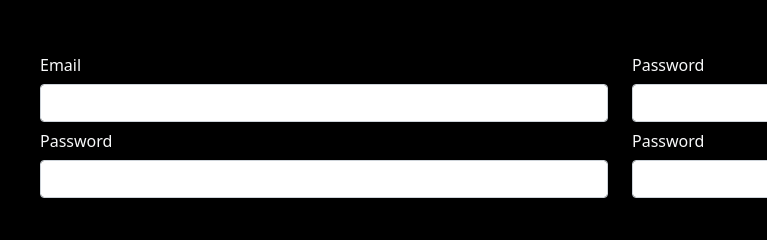
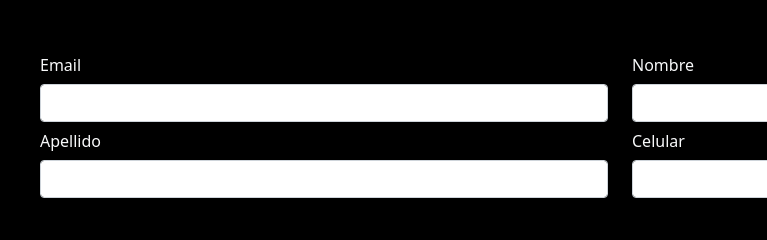
Before and after one commit to jiambn13/blackhouse, a plain HTML site: page contacto.html in a window 1280 px wide. Shown: the part 460-700 px from the top of the page, 20-787 px from the left. Drawn offline with nearby package versions, Linux system fonts and the light colour scheme.

Commit message:
update from

```diff
--- a/contacto.html
+++ b/contacto.html
@@ -39,38 +39,38 @@
     </header>
 
 
-    <form class=" row mx-5 my-5">
+    <form class=" row mx-5 my-5" action="#" method="get" enctype="application/x-www-form-urlencoded">
 
         <div class="col-md-6">
-          <label for="inputEmail3" class="col-sm-2 col-form-label text-light"  >Email</label>
+          <label for="email" class="col-sm-2 col-form-label text-light"  >Email</label>
           <div class="col-sm-12">
-            <input type="email" class="form-control" id="inputEmail3">
+            <input type="email" class="form-control" id="email" name="email">
           </div>
         </div>
 
         <div class="col-md-6">
-          <label for="inputPassword3" class="col-sm-2 col-form-label text-light">Password</label>
+          <label for="nombre" class="col-sm-2 col-form-label text-light">Nombre</label>
           <div class="col-sm-12">
-            <input type="password" class="form-control " id="inputPassword3">
+            <input type="text" class="form-control " id="nombre" name="nombre">
           </div>
         </div>
 
         <div class="col-6">
-          <label for="inputPassword3" class="col-sm-2 col-form-label text-light">Password</label>
+          <label for="apellido" class="col-sm-2 col-form-label text-light">Apellido</label>
           <div class="col-sm-12">
-            <input type="password" class="form-control " id="inputPassword3">
+            <input type="text" class="form-control " id="apellido" name="apellido">
           </div>
         </div>
 
         <div class="col-6">
-          <label for="inputPassword3" class="col-sm-2 col-form-label text-light">Password</label>
+          <label for="celular" class="col-sm-2 col-form-label text-light">Celular</label>
           <div class="col-sm-12">
-            <input type="password" class="form-control " id="inputPassword3">
+            <input type="number" class="form-control " id="celular" name="celular">
           </div>
         </div>
 
 
-        <button type="button" class="btn btn-outline-light my-5 col-2 mx-2 mx-auto d-block">Enviar</button>
+        <button type="submit" class="btn btn-outline-light my-5 col-2 mx-2 mx-auto d-block">Enviar</button>
       </form>
 
 
```
